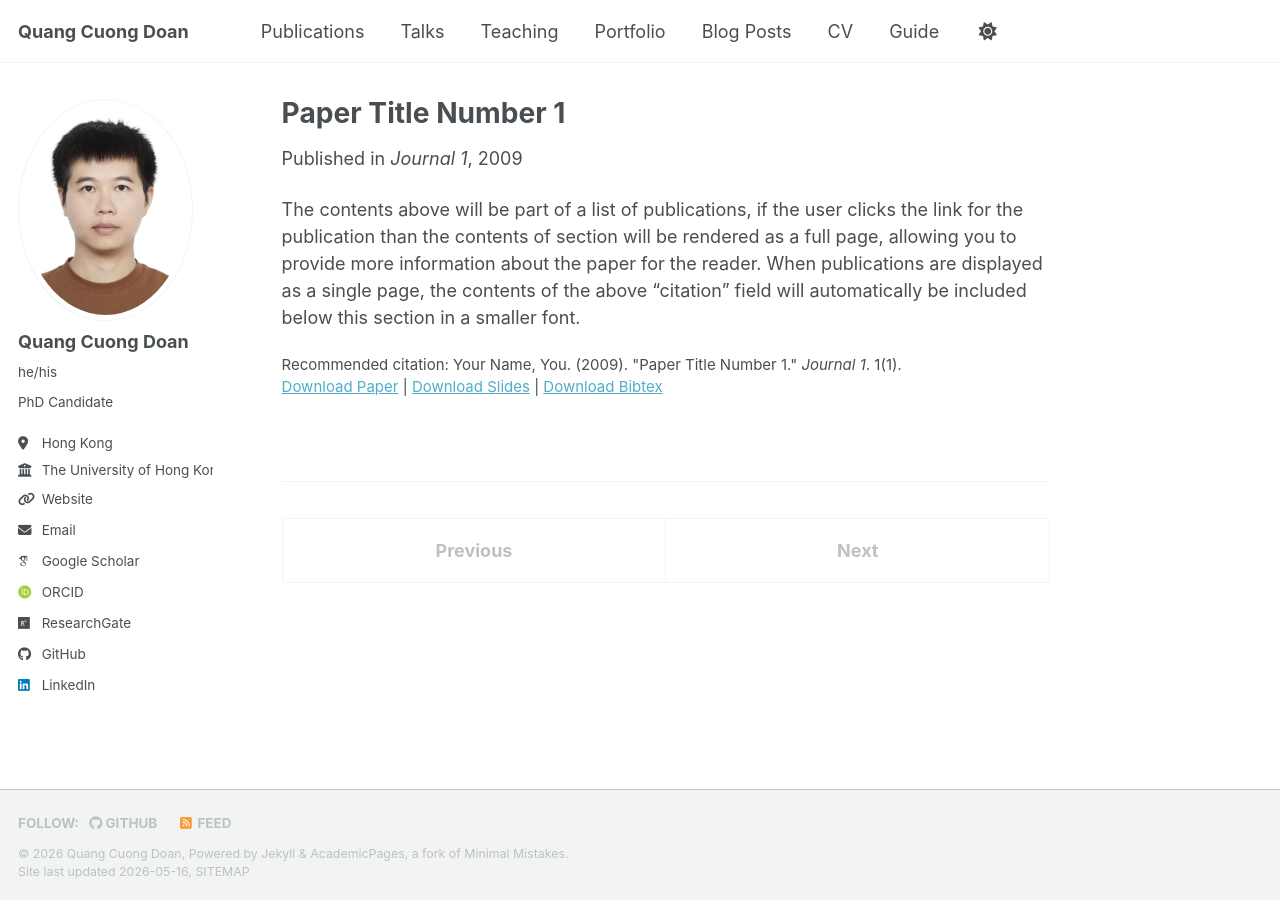
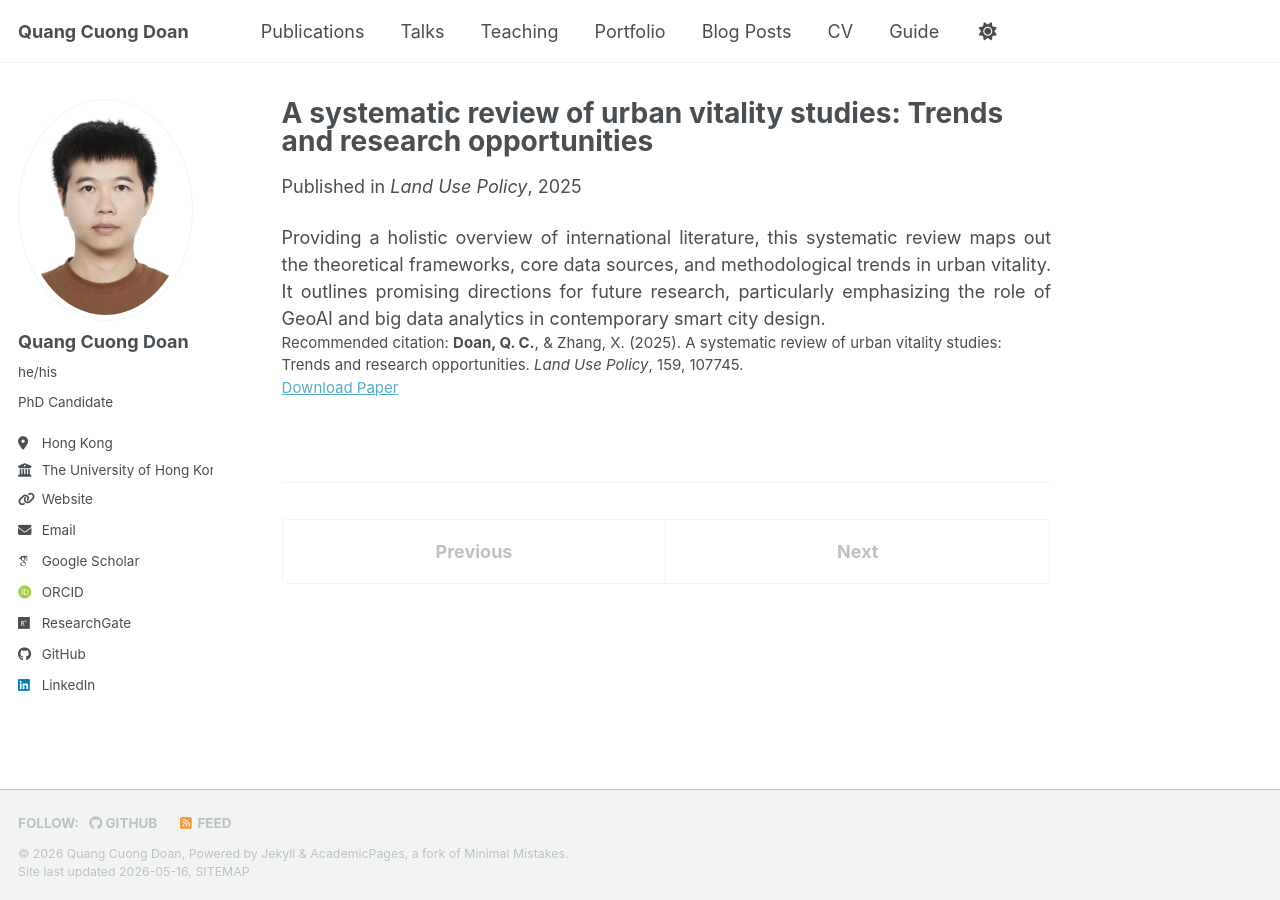
Before and after one commit to cuonghku95/cuonghku95.github.io, a Jekyll site: the page built from _publications/2009-10-01-paper-title-number-1.md, in a window 1280 px wide. Built offline with Jekyll 4.4.1, drawn with Linux system fonts in a browser that asks for light colours; some web fonts are replaced; a script bundle is joined from its source files by our own code; library files that are not in the unit come from our copies.

Commit message:
Revise publication metadata for urban vitality review
Updated publication details including title, date, venue, and citation for the systematic review of urban vitality studies.

```diff
--- a/_publications/2009-10-01-paper-title-number-1.md
+++ b/_publications/2009-10-01-paper-title-number-1.md
@@ -1,14 +1,14 @@
 ---
-title: "Paper Title Number 1"
+title: "A systematic review of urban vitality studies: Trends and research opportunities"
 collection: publications
-category: manuscripts
-permalink: /publication/2009-10-01-paper-title-number-1
-excerpt: 'This paper is about the number 1. The number 2 is left for future work.'
-date: 2009-10-01
-venue: 'Journal 1'
-slidesurl: 'https://academicpages.github.io/files/slides1.pdf'
-paperurl: 'https://academicpages.github.io/files/paper1.pdf'
-bibtexurl: 'https://academicpages.github.io/files/bibtex1.bib'
-citation: 'Your Name, You. (2009). &quot;Paper Title Number 1.&quot; <i>Journal 1</i>. 1(1).'
+permalink: /publication/2025-urban-vitality-review-landuse
+excerpt: 'A comprehensive systematic evaluation of the evolution, current paradigms, and future horizons in the field of urban vitality research.'
+date: 2025-01-01
+venue: 'Land Use Policy'
+paperurl: 'https://doi.org/10.1016/j.landusepol.2024.107745'
+citation: '<b>Doan, Q. C.</b>, & Zhang, X. (2025). A systematic review of urban vitality studies: Trends and research opportunities. <i>Land Use Policy</i>, 159, 107745.'
 ---
-The contents above will be part of a list of publications, if the user clicks the link for the publication than the contents of section will be rendered as a full page, allowing you to provide more information about the paper for the reader. When publications are displayed as a single page, the contents of the above "citation" field will automatically be included below this section in a smaller font.
+
+<div style="text-align: justify;">
+Providing a holistic overview of international literature, this systematic review maps out the theoretical frameworks, core data sources, and methodological trends in urban vitality. It outlines promising directions for future research, particularly emphasizing the role of GeoAI and big data analytics in contemporary smart city design.
+</div>
```
